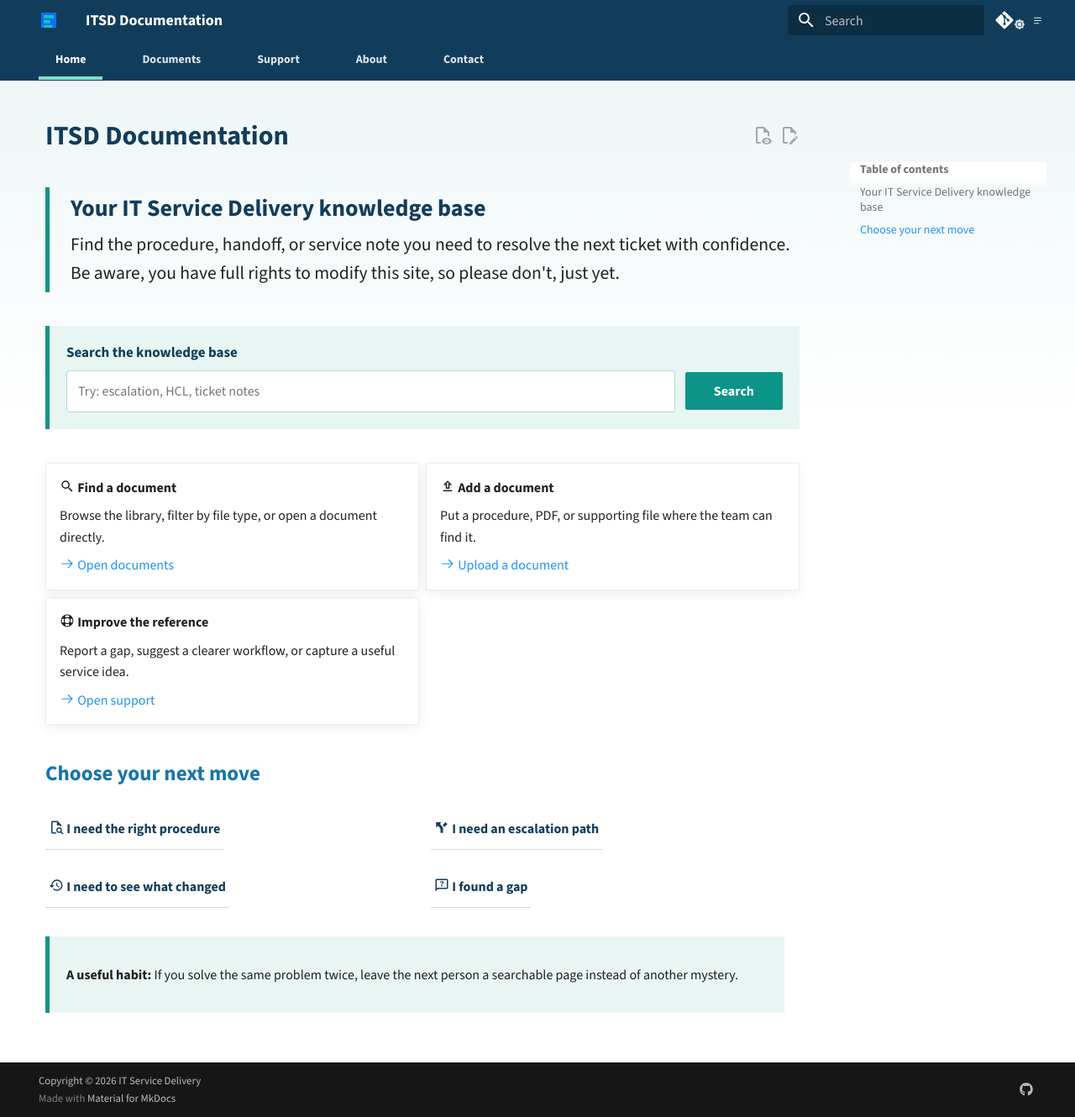
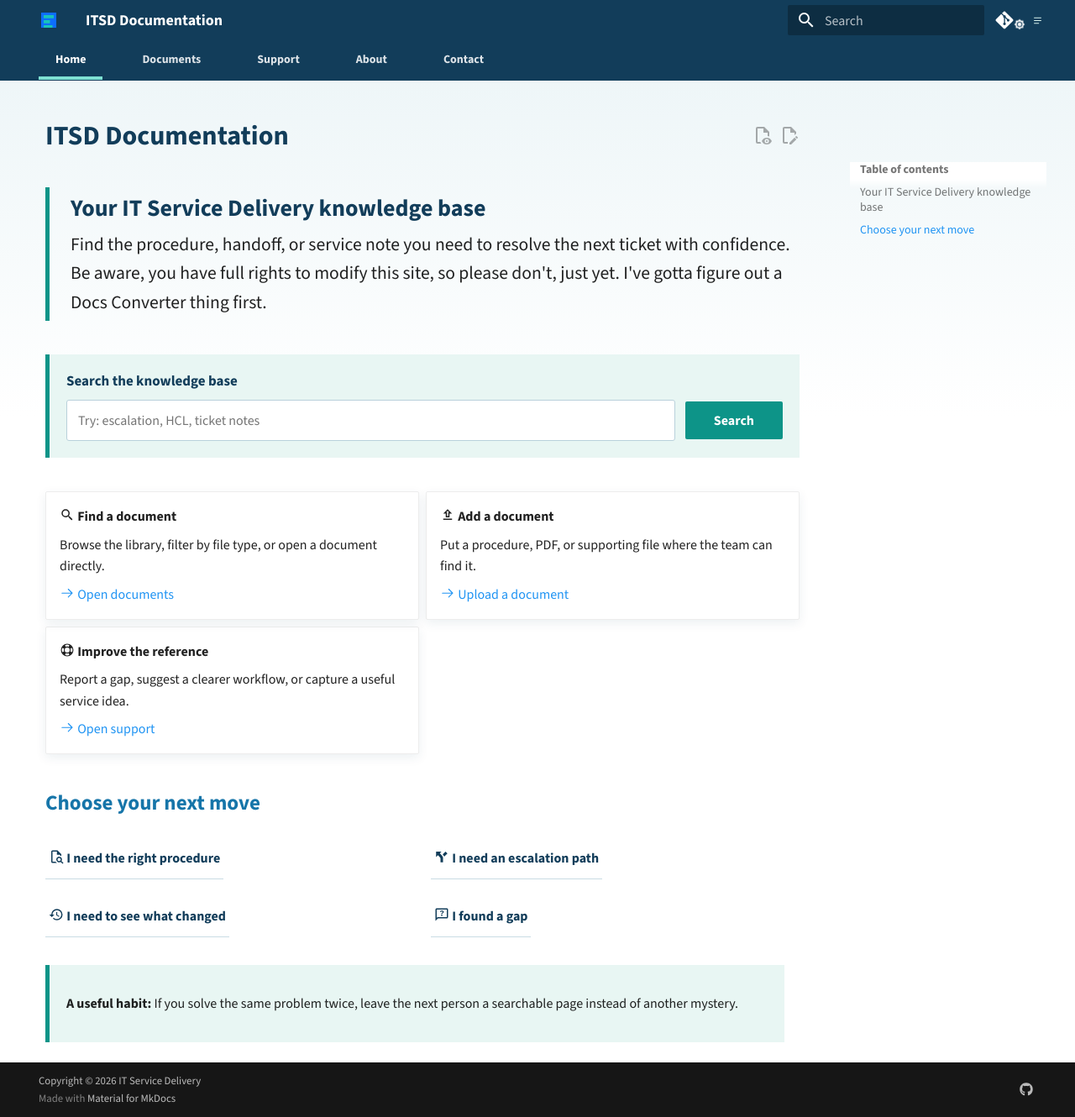
Before and after one commit to dgooding/mkdocs-basic, an MkDocs documentation site: the page built from docs/index.md, in a window 1280 px wide and 1330 px high. Shown: the whole window at 84% size. Built offline with MkDocs 1.6.1 and Material for MkDocs 9.7.7, drawn with Linux system fonts in a browser that asks for light colours; comment, search, counter and statistics services are not loaded.

Commit message:
docs: auto-update 2026-08-27 00:14:59

```diff
--- a/docs/index.md
+++ b/docs/index.md
@@ -11,7 +11,7 @@ search:
 
 Find the procedure, handoff, or service note you need to resolve the next ticket with confidence.
 
-Be aware, you have full rights to modify this site, so please don't, just yet.
+Be aware, you have full rights to modify this site, so please don't, just yet. I've gotta figure out a Docs Converter thing first.
 
 </div>
 
```
